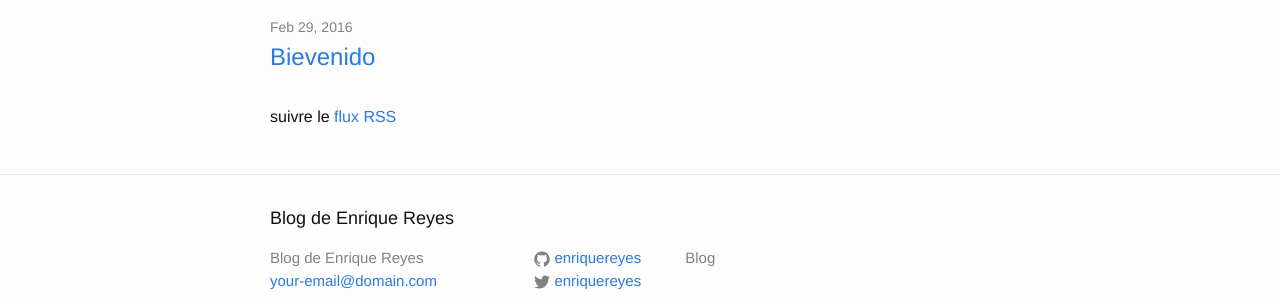
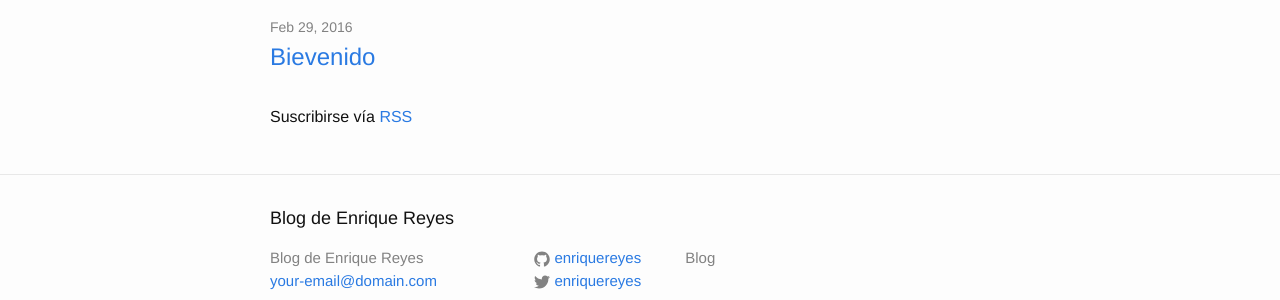
Before and after one commit to enriquereyes/blawg, a Jekyll site: the page built from inicio.html, in a window 1280 px wide. Shown: the part 154-454 px from the top of the page. Built offline with Jekyll 4.4.1, drawn with Linux system fonts in a browser that asks for light colours.

Commit message:
Fix ES RSS link

```diff
--- a/inicio.html
+++ b/inicio.html
@@ -21,6 +21,6 @@ lang: es
     {% endfor %}
   </ul>
 
-  <p class="rss-subscribe">suivre le <a href="{{ "/flux.xml" | prepend: site.baseurl }}">flux RSS</a></p>
+  <p class="rss-subscribe">Suscribirse v&iacutea <a href="{{ "/fuente.xml" | prepend: site.baseurl }}">RSS</a></p>
 
 </div>
```
Also changed, not shown: 3 other files.
